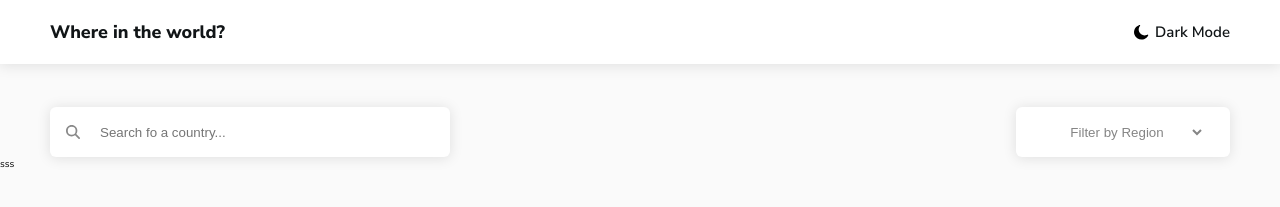
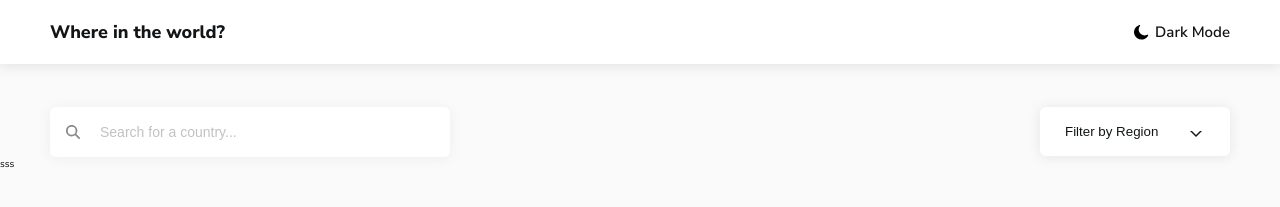
Before and after one commit to MohamedMahmoudHaleem/React-rest-countries, a React (Vite) app: page / in a window 1280 px wide. Shown: the top 207 px of the page. Built offline with nearby package versions, Linux system fonts and the light colour scheme.

Commit message:
style search and filter bar

```diff
--- a/src/Components/CountryFilter.jsx
+++ b/src/Components/CountryFilter.jsx
@@ -1,7 +1,6 @@
 export default function CountryFilter() {
   return (
     <div className="select">
-      <label className="select-label" id="select-region">
       <select className="select-data" id="select-region">
         <option value="">Filter by Region</option>
         <option value="africa">Africa</option>
@@ -10,7 +9,10 @@ export default function CountryFilter() {
         <option value="europe">Europe</option>
         <option value="oceania">Oceania</option>
       </select>
-      </label>
     </div>
   );
 }
+
+{/* <label className="select-label" id="select-region">
+
+</label> */}
--- a/src/Components/SearchFilterBar.jsx
+++ b/src/Components/SearchFilterBar.jsx
@@ -15,7 +15,7 @@ function SearchFilterBar() {
         <input
           className="input-field"
           type="text"
-          placeholder="Search fo a country..."
+          placeholder="Search for a country..."
           onChange={handleCountry}
         />
       </div>
--- a/src/index.css
+++ b/src/index.css
@@ -32,7 +32,7 @@ body {
   justify-content: space-between;
   align-items: center;
   text-align: center;
-  width: 100%;
+  min-width: 100%;
   color: var(--Text-color);
   background-color: var(--Element-color);
   box-shadow: 0px 1px 13px 0.7px rgba(0, 0, 0, 0.1);
@@ -89,24 +89,71 @@ body {
   height: 5rem;
   color: var(--input-color);
   padding: 0rem 5rem;
-  box-shadow: 0px 1px 13px 0.7px rgba(0, 0, 0, 0.1);
+  box-shadow: 0px 1px 13px 0.7px rgba(0, 0, 0, 0.05);
   font-weight: 500;
 }
+::placeholder {
+  color: var(--input-color);
+  opacity: 0.5;
+  font-size: 1.4rem;
+  font-weight: 100;
+  text-align: left;
+}
+/* select input */
 .select {
-  /* border: 2px solid black; */
-  background-color: var(--Element-color);
-  color: var(--input-color);
-  padding: 0.5rem 2.5rem;
-  border-radius: 0.6rem;
-  box-shadow: 0px 1px 13px 0.7px rgba(0, 0, 0, 0.1);
+  position: relative;
 }
 .select-data {
+  appearance: none;
+  width: 19rem;
+  border-radius: 0.6rem;
   background-color: var(--Element-color);
   padding: 0rem 2.5rem;
-  height: 4rem;
-  text-align: center;
-  font-weight: 400;
-  color: var(--input-color);
+  height: 4.9rem;
+  text-align: left;
+  /* font-weight: 550; */
+  color: var(--Text-color);
   border: none;
   outline: none;
+  box-shadow: 0px 1px 13px 0.7px rgba(0, 0, 0, 0.08);
+  cursor: pointer;
 }
+.select::before {
+  content: "";
+  position: absolute;
+  z-index: 1;
+  left: 15rem;
+  top: 2.36rem;
+  border: 0.6rem solid transparent;
+  border-top-color: var(--Text-color);
+}
+.select::after {
+  content: "";
+  position: absolute;
+  z-index: 1;
+  left: 15rem;
+  top: 2.2rem;
+  border: 0.6rem solid transparent;
+  border-top-color: var(--Element-color);
+
+}
+.select-data option{
+  position: relative;
+
+}
+
+@media (375px <=width<=750px) {
+  .search-filter-bar {
+    flex-direction: column;
+    gap: 4rem;
+  }
+  .search {
+    min-width: 100%;
+  }
+  .input-field {
+    width: 100%;
+  }
+  .select-data {
+    width: 50%;
+  }
+}
```
Lines whose indentation alone changed are shown as unchanged.
